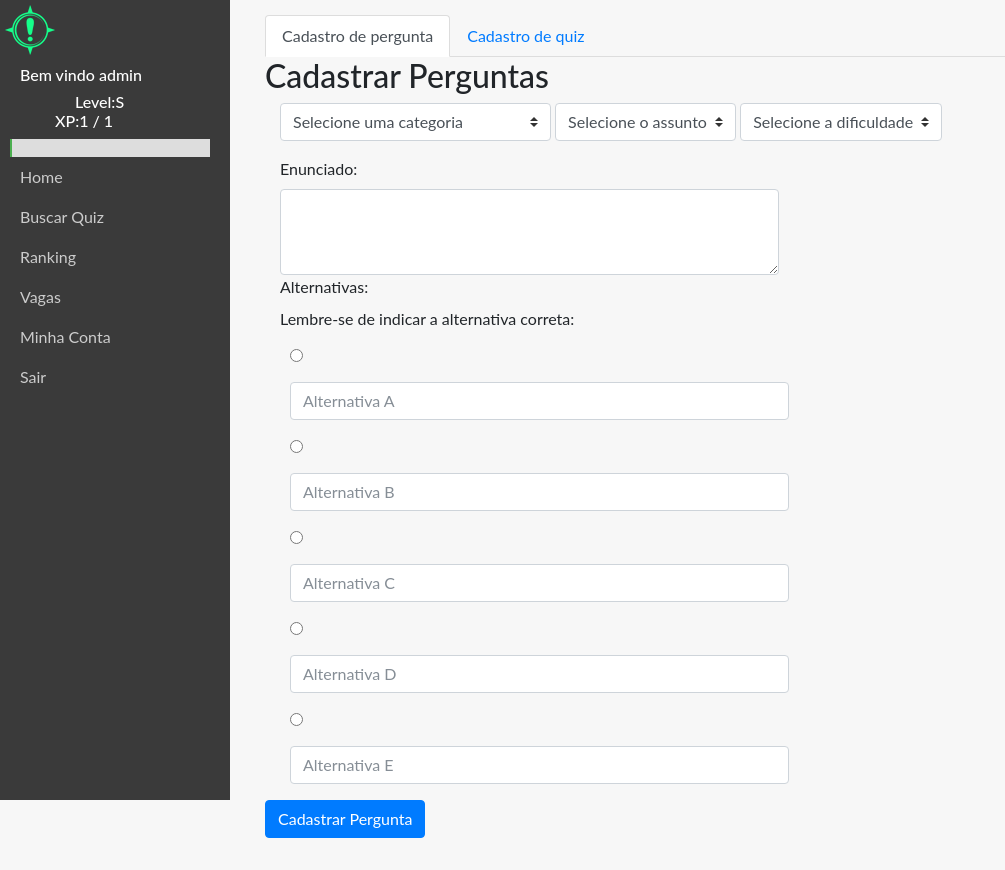
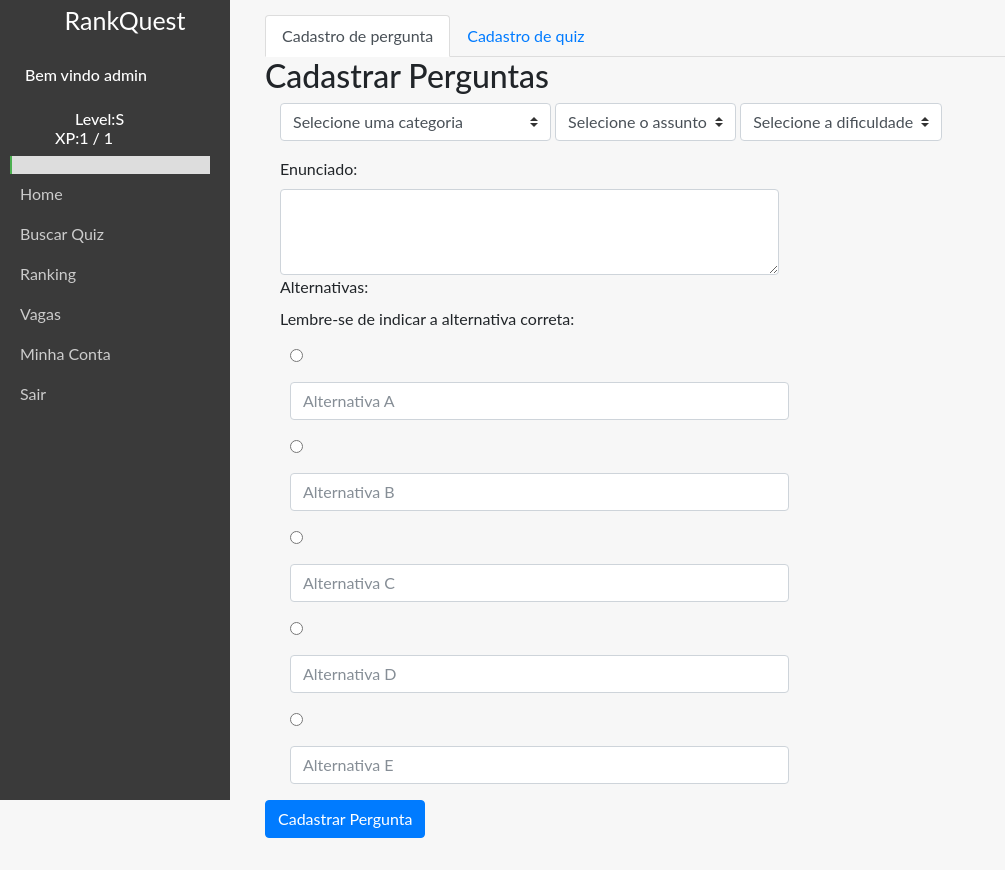
Before and after one commit to gspereira/RankQuest, a PHP site: page /pages/cadastraquiz.php in a window 1280 px wide; the page is wider, and only the part inside the window is pictured. Shown: that part, without its empty margins (0-1005 px from the left). Run offline with PHP 8.4, Linux system fonts and the light colour scheme; a user stored in the database is signed in; data comes from the database, SQL or seed files in the repository; some libraries are stand-ins or nearby versions.

Commit message:
Correções

```diff
--- a/pages/menu.php
+++ b/pages/menu.php
@@ -25,7 +25,7 @@ if(!isset($_SESSION['login'])){//não está logado
 	<script src='../js/rankquest.js'></script>
 
 	<link rel="stylesheet" href="https://maxcdn.bootstrapcdn.com/bootstrap/4.0.0-beta.2/css/bootstrap.min.css" integrity="sha384-PsH8R72JQ3SOdhVi3uxftmaW6Vc51MKb0q5P2rRUpPvrszuE4W1povHYgTpBfshb" crossorigin="anonymous">
-
+<link href="../css/style.css" rel="stylesheet">
 	<link href="../css/rankquest.css" rel="stylesheet">
 	<link rel="stylesheet" href="../addons/fa/css/font-awesome.min.css">
 
@@ -47,7 +47,6 @@ if(!isset($_SESSION['login'])){//não está logado
 <body>
 
 
-
 	<ul class="sidebar-nav">
 		<li class="sidebar-brand">
 			<a class="logotip" href="#">
@@ -55,9 +54,13 @@ if(!isset($_SESSION['login'])){//não está logado
 			</a>
 		</li>
 
+	<div id="wrapper">
+		<!-- Sidebar -->
+		<div id="sidebar-wrapper">
+			<ul class="sidebar-nav" style="margin-left:0;">
+				<li style="text-align: center; color: white; font-size: 25px;">RankQuest</li>
 
-	<li>
-		<h6 style='color:white;'>Bem vindo <?php echo $_SESSION['login']?></h6>
+		<h6 style='color:white;margin:25px;'>Bem vindo <?php echo $_SESSION['login']?></h6>
 	</li>
 		<li style='width:200px'><?php echo  "<h6 style='color:white;margin-left:55px;'>Level:$_SESSION[level] <br> XP:$_SESSION[xp] / $_SESSION[pont_max]</h6><div   id='myProgress'><div style='width:$_SESSION[pont_bar]%' id='myBar'></div></div>";?>
 
@@ -171,3 +174,9 @@ if(!isset($_SESSION['login'])){//não está logado
 
 		?>
 	</ul>
+
+
+</li>
+</ul>
+</div>
+</div>
--- a/processa/processa_cadastros.php
+++ b/processa/processa_cadastros.php
@@ -163,7 +163,7 @@ if(isset($_POST['funcao']) && $_POST['funcao'] == 'cadastro_pergunta'){
 
 
 
-
+}
 
 
 ?>
--- a/processa/processa_login.php
+++ b/processa/processa_login.php
@@ -11,7 +11,7 @@ session_start();
     if(($sql->num_rows()) > 0){
 
 $status = 'A';
-$sql = $mysqli->prepare('SELECT a.xp,a.level,u.id,u.tipo from aluno as a ,usuario as u where u.login = ? and u.senha = ? and ind_status = ? ');
+$sql = $mysqli->prepare('SELECT a.xp,a.level,u.id,u.tipo from aluno as a ,usuario as u where u.login = ? and u.senha = ? and ind_status = ? and a.usuario_id = u.id ');
     $sql->bind_param('sss',$_POST['login'],$_POST['senha'],$status);
     $sql->execute();
     $sql->bind_result($xp,$level,$id,$tipo);
```
